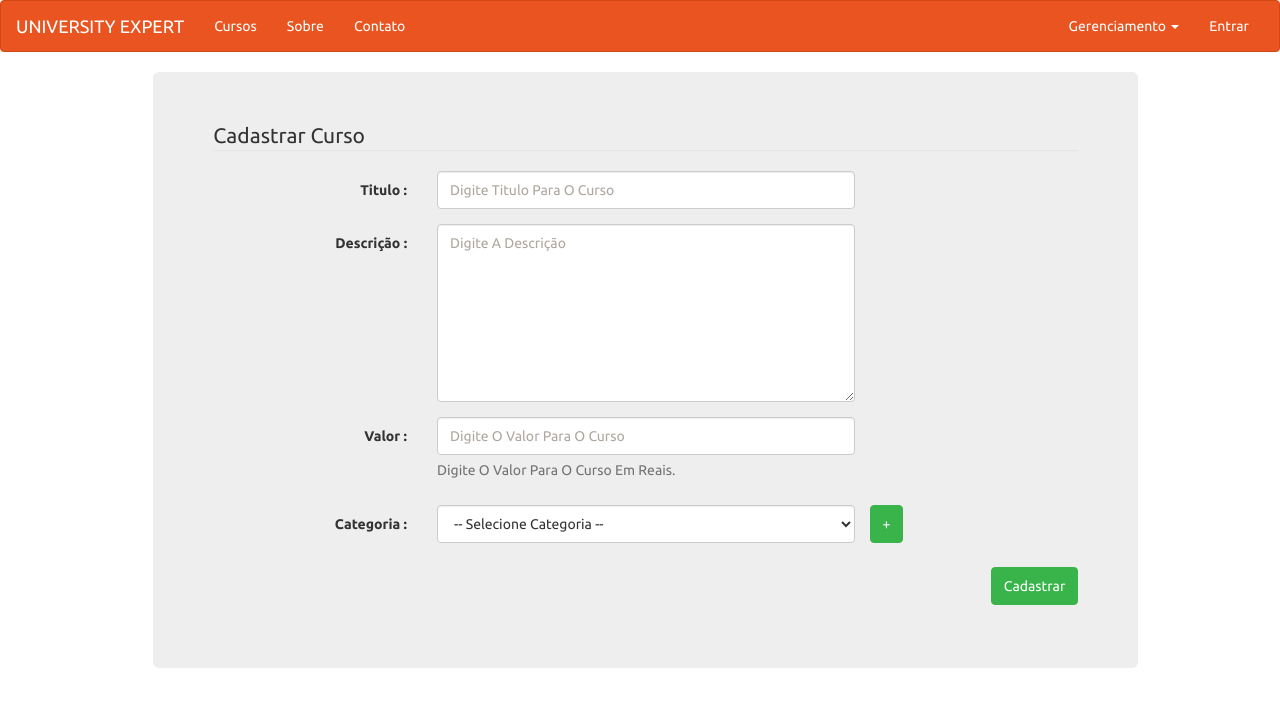
After one commit to Diegoramosdrp/PHP-InstituicaoDeEnsino, a PHP site: page /CursosCadastro.php in a window 1280 px wide. The commit adds this page. Shown: the top 707 px of the page. Run offline with PHP 8.4, Linux system fonts and the light colour scheme; data that the repository does not hold is empty.

Commit message:
Criado Tela De Cadastro De Cursos E Categorias

```diff
--- /dev/null
+++ b/CursosCadastro.php
@@ -0,0 +1,104 @@
+<!DOCTYPE html>
+<head></head>
+<body>
+    <?php include 'Template.php'; ?>
+    <div class="col-lg-offset-1">
+        <div class="container">
+            <div class="col-sm-11">
+                <div class="col-lg-12">
+                    <div class="col-lg-12">
+                        <?php
+                        if (isset($_GET['categoria'])) {
+                            echo '<div class="alert-danger form-control">Categoria Adicionada</div>';
+                        }
+                        else if (isset($_GET['curso'])) {
+                            echo '<div class="alert-danger form-control">Curso Adicionado</div>';
+                        }
+                        else if (isset ($_GET['alerta'])) {
+                            echo '<div class="alert-danger form-control">Preencha Todos Os Campos</div>';
+                        }
+                        ?>
+                    </div>
+                    <form class="form-horizontal jumbotron" action="FuncaoCursoCategoria.php" method="POST">
+                        <fieldset>
+                            <legend>Cadastrar Curso</legend>
+                            <div class="form-group">
+                                <label for="titulo" class="col-lg-3 control-label">Titulo :</label>
+                                <div class="col-lg-6">
+                                    <input class="form-control" name="titulo" placeholder="Digite Titulo Para O Curso" type="text">
+                                </div>
+                            </div>
+
+                            <div class="form-group">
+                                <label for="descricao" class="col-lg-3 control-label">Descrição :</label>
+                                <div class="col-lg-6">
+                                    <textarea class="form-control" rows="8" name="descricao" placeholder="Digite A Descrição"></textarea>
+                                </div>
+                            </div>
+
+                            <div class="form-group">
+                                <label for="valor" class="col-lg-3 control-label">Valor :</label>
+                                <div class="col-lg-6">
+                                    <input class="form-control" name="valor" placeholder="Digite O Valor Para O Curso" type="text" pattern="[0-9].[0-9][0-9]">
+                                    <span class="help-block">Digite O Valor Para O Curso Em Reais.</span>
+                                </div>
+                            </div>
+
+                            <div class="form-group">
+                                <label for="categoria" class="col-lg-3 control-label">Categoria :</label>
+                                <div class="col-lg-6">
+                                    <select class="form-control" name="categoria">
+                                        <option>-- Selecione Categoria --</option>
+<?php
+$buscar_categorias = $conecao->prepare('SELECT * FROM `categoria`');
+$buscar_categorias->execute();
+
+while ($row = $buscar_categorias->fetch()) {
+    echo '<option value=' . $row[id_cat] . '>' . $row[nome_cat] . '</option>';
+}
+?>
+                                    </select>
+                                </div>
+                                <button type="button" class="btn btn-success btn-md" data-toggle="modal" data-target="#myModal">+</button>
+                            </div>
+
+                            <div class="form-group">
+                                <div class="col-lg-12 control-label">
+                                    <button type="submit" class="btn btn-success" name="cadastrarcurso">Cadastrar</button>
+                                </div>
+                            </div>
+                        </fieldset>
+                    </form>
+                </div>
+            </div>
+        </div>
+    </div>
+
+
+    <div id="myModal" class="modal fade" role="dialog">
+        <div class="modal-dialog">
+            <div class="modal-content">
+                <div class="modal-header">
+                    <button type="button" class="close" data-dismiss="modal">&times;</button>
+                    <h4 class="modal-title">Cadastrar Categoria</h4>
+                </div>
+                <div class="modal-body">
+                    <form class="form-horizontal" action="index.php" method="POST">
+                        <div class="form-group">
+                            <label for="titulo" class="col-lg-3 control-label">Titulo :</label>
+                            <div class="col-lg-6">
+                                <input class="form-control" name="nome" placeholder="Digite Nome Para A Categoria" type="text">
+                            </div>
+                            <button type="submit" class="btn btn-success" name="adicionar">Cadastrar</button>
+                        </div>
+                    </form>
+                </div>
+                <div class="modal-footer">
+                    <button type="button" class="btn btn-default" data-dismiss="modal">Fechar</button>
+                </div>
+            </div>
+
+        </div>
+    </div>
+</body>
+</html>
--- a/Login.php
+++ b/Login.php
@@ -3,7 +3,6 @@
 </head>
 <body>
     <?php include 'Template.php'; ?>
-
     <div class="col-lg-offset-1">
         <div class="container">
             <div class="col-sm-11">
@@ -18,7 +17,7 @@
                     ?>
                 </div>
                 <div class="jumbotron">
-                    <form class="form-horizontal" action="index.php" method="POST">
+                    <form class="form-horizontal" action="index.php" method="POST" style="">
                         <fieldset>
                             <legend>Logar</legend>
                             <div class="form-group">
--- a/Template.php
+++ b/Template.php
@@ -24,7 +24,7 @@
                     <li class="dropdown">
                         <a href="#" class="dropdown-toggle" data-toggle="dropdown" role="button" aria-expanded="false">Gerenciamento <span class="caret"></span></a>
                         <ul class="dropdown-menu" role="menu">
-                            <li><a href="login.php">Cadastrar Curso</a></li>
+                            <li><a href="CursosCadastro.php">Cadastrar Curso</a></li>
                             <li><a href="login.php">Alterar Login</a></li>
                         </ul>
                     </li>
--- a/index.php
+++ b/index.php
@@ -6,6 +6,7 @@
         <?php
             include 'Template.php';
             include 'FuncaoLogin.php';
+            include 'FuncaoCursoCategoria.php';
         ?>
     </body>
 </html>
```
Also changed, not shown: FuncaoCursoCategoria.php (added, +34 -0 lines).
